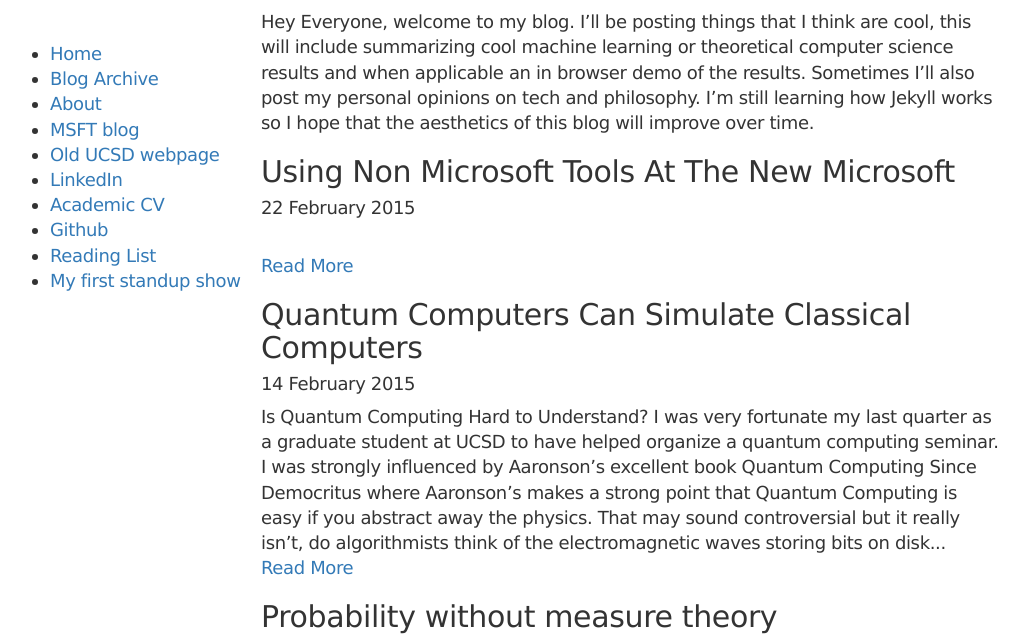
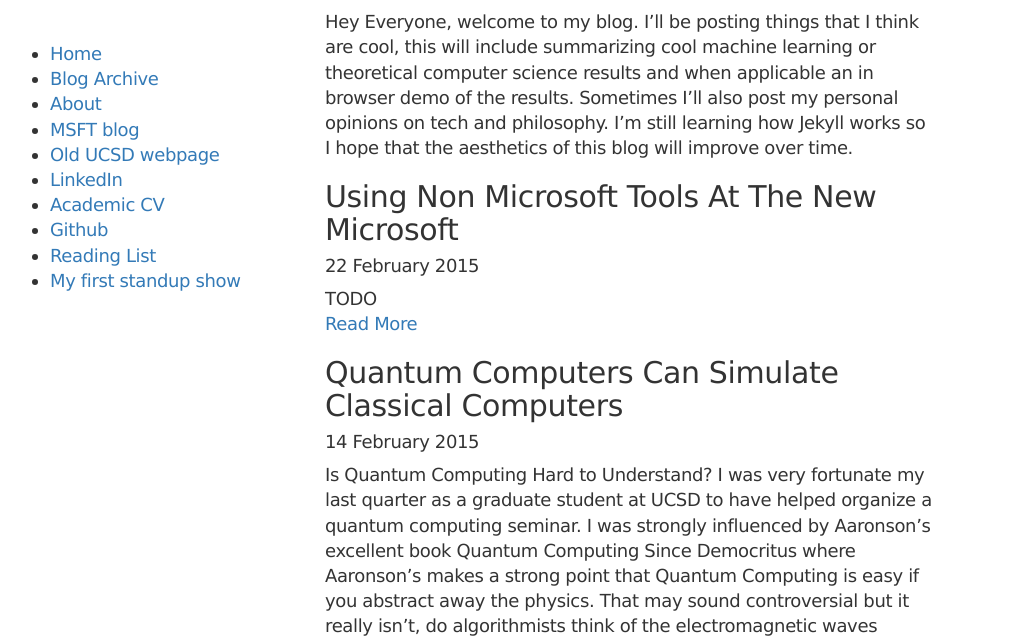
Before and after one commit to msaroufim/MLblog, a Jekyll site: the page built from index.md, in a window 1280 px wide and 900 px high, cut to the strip 259-900 px from the top of the window. Shown: the whole strip, without its empty margins (10-1038 px from the left). Built offline with Jekyll 4.4.1, drawn with Linux system fonts in a browser that asks for light colours; formulas are drawn with MathJax 3.

Commit message:
refixed css

```diff
--- a/_includes/header.html
+++ b/_includes/header.html
@@ -71,4 +71,4 @@ trying an external reference now, should be careful if image ever disappers it m
       </div>
     </div> -->
 
-    <div class="container" style="width:60%">
+    <div class="container" style="width:50%">
--- a/_posts/2015-02-22-using-non-microsoft-tools-at-the-new-microsoft.md
+++ b/_posts/2015-02-22-using-non-microsoft-tools-at-the-new-microsoft.md
@@ -0,0 +1 @@
+TODO
--- a/css/custom.css
+++ b/css/custom.css
@@ -34,6 +34,7 @@ body {
 	left: 20px;
 	position: absolute;
 
+
 }
 
 #twitter {
```
Also changed, not shown: 8 other files.
